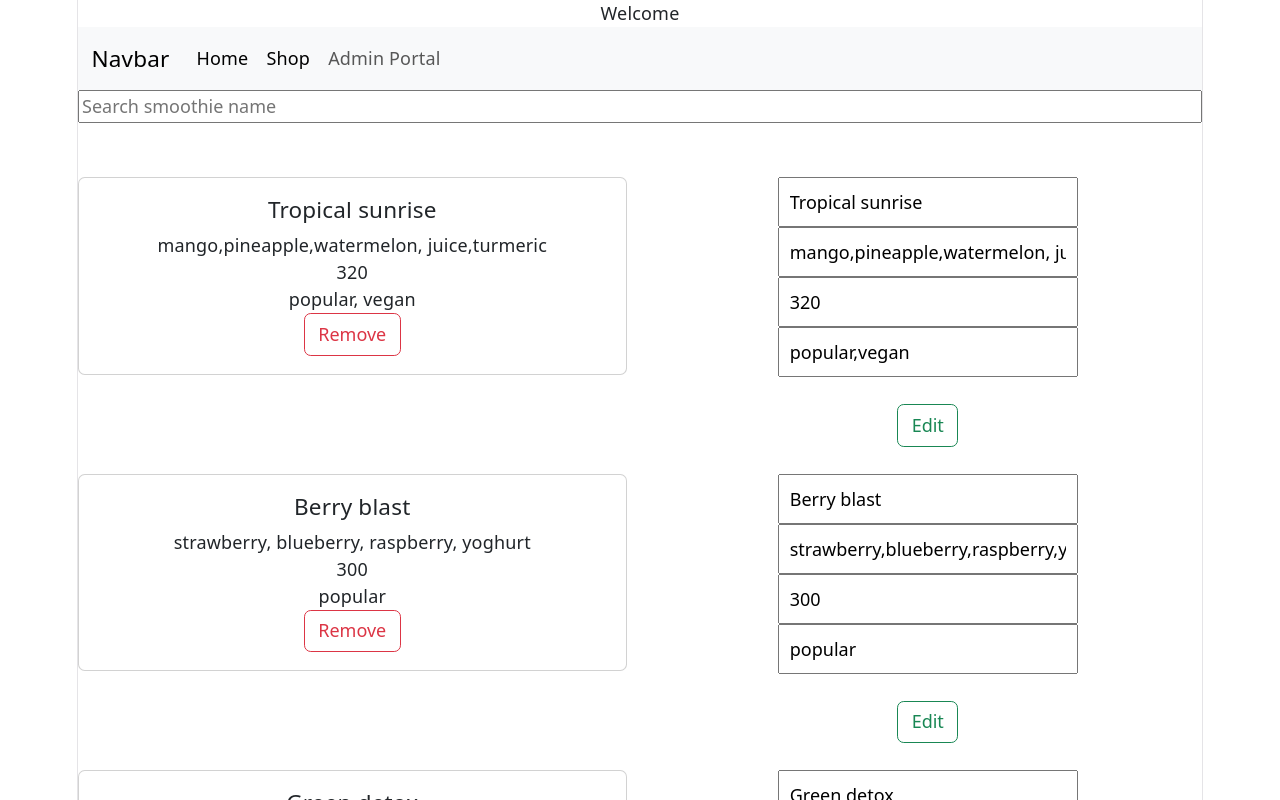
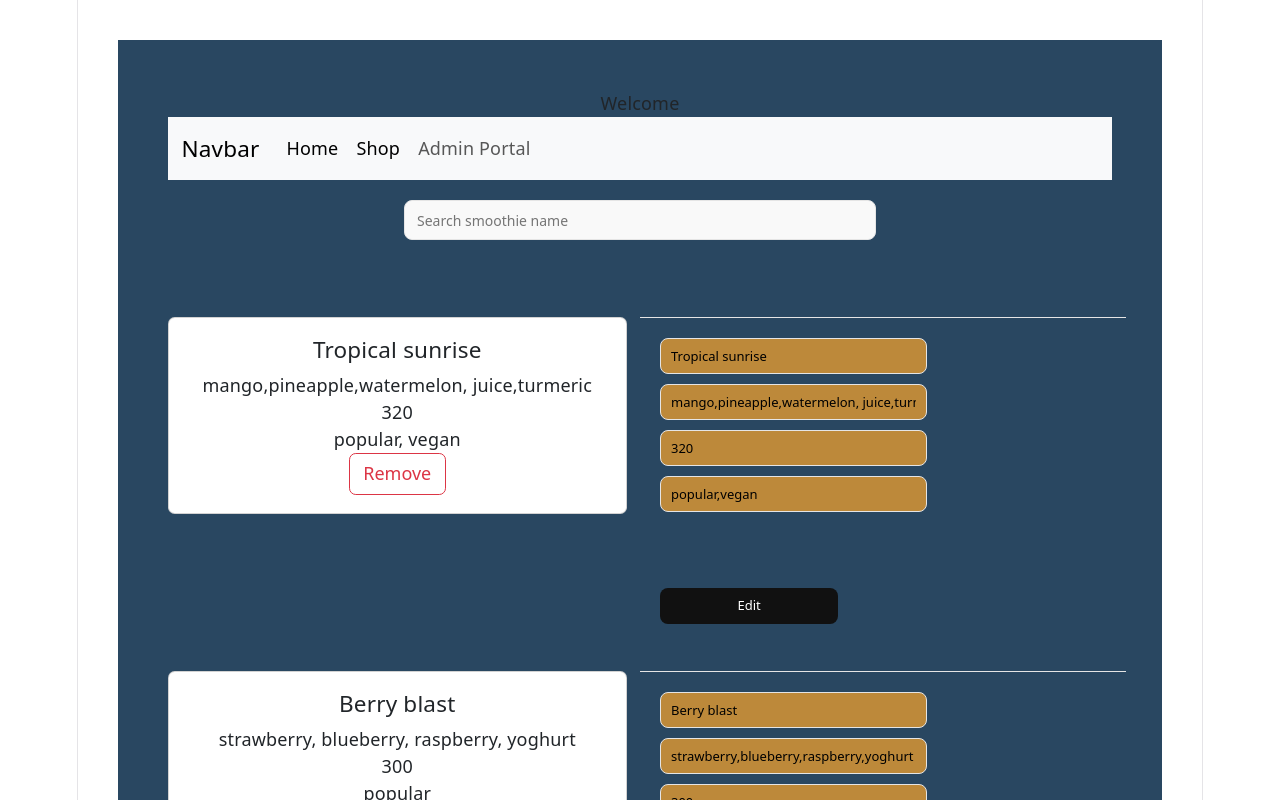
Before and after one commit to risper4/showcase-project, a React (Vite) app: page /shop in a window 1280 px wide. Shown: the top 800 px of the page. Built offline with nearby package versions, Linux system fonts and the light colour scheme; data requests are answered from the project's data file.

Commit message:
Additional styling

```diff
--- a/db.json
+++ b/db.json
@@ -117,9 +117,7 @@
         "chia seeds"
       ],
       "price": 400,
-      "badges": [
-        "popular"
-      ]
+      "badges": "new"
     },
     {
       "id": "9",
@@ -152,7 +150,7 @@
     },
     {
       "name": "Vanilla Banana smoothie",
-      "price": "500",
+      "price": "300",
       "ingredients": [
         "Banana",
         "Yorghut"
@@ -161,7 +159,14 @@
         "Popular"
       ],
       "id": "vBr-NH_hOjI"
+    },
+    {
+      "name": "Sweet special ",
+      "price": "320",
+      "ingredients": "chia seeds, oat milk, strawberries, honey, mangoes",
+      "badges": "New, Special offer",
+      "id": "uuSQtq4Txbk"
     }
   ],
-  "$schema": ["./node_modules/json-server/schema.json"]
+  "$schema": "./node_modules/json-server/schema.json"
 }
--- a/src/App.css
+++ b/src/App.css
@@ -184,17 +184,125 @@
 } */
 
 
-form > input {
-  width : 300px;
-  height: 50px;
-  font-size: 18px;
-  padding: 10px;
+#frm input {
+  width: 100%;
+  box-sizing: border-box;
+  height: 40px;
+  padding: 0 12px;
+  font-size: 14px;
+  background: #f9f9f9;
+  border: 0.5px solid #e5e5e5;
+  border-radius: 8px;
+  outline: none;
+  margin-bottom: 1.25rem;
+  transition: border-color 0.15s;
 }
 
-.frm {
+#frm {
+  max-width: 480px;
+  margin: 2rem auto;
+  padding: 2rem;
+  background: #fff;
+  border: 0.5px solid #e5e5e5;
+  border-radius: 12px;
+}
+
+#frm input:focus {
+  border-color: #aaa;
+  box-shadow: 0 0 0 3px rgba(0, 0, 0, 0.05);
+}
+
+#frm input ::placeholder {
+  color: #bbb;
+}
+
+#frm button {
+  width: 100%;
+  height: 40px;
+  font-size: 14px;
+  font-weight: 500;
+  background: #111;
+  color: #fff;
+  border: none;
+  border-radius: 8px;
+  cursor: pointer;
+  margin-top: 0.5rem;
+  transition: opacity 0.15s;
+}
+
+#frm {
+  display: grid;
+  grid-template-columns: 1fr 1fr;
+  gap: 20px;
+}
+
+.edit-form {
+  border-top: 0.5px solid #e5e5e5;
+  padding: 20px;
   display: flex;
-  flex-direction: row;
-  flex-wrap: wrap;
+  flex-direction: column;
+  gap: 10px;
+}
+
+.edit-form input {
+  width: 60%;
+  box-sizing: border-box;
+  height: 36px;
+  padding: 0 10px;
+  font-size: 13px;
+  background: rgb(189, 137, 58);
+  border: 0.5px solid #e5e5e5;
+  border-radius: 8px;
+  outline: none;
+  transition: border-color 0.15s;
+}
+
+.edit-form input:focus {
+  border-color: #aaa;
+  box-shadow: 0 0 0 3px rgba(0, 0, 0, 0.05);
+}
+
+.edit-form button {
+  width: 40%;
+  height: 36px;
+  font-size: 13px;
+  font-weight: 500;
+  background: #111;
+  color: #fff;
+  border: none;
+  border-radius: 8px;
+  cursor: pointer;
+  margin-top: 2px;
+  transition: opacity 0.15s;
+}
+
+h1 {
+  color: chocolate;
+}
+
+
+#container {
+
+  overflow: hidden;
+  background-color: rgb(41, 71, 97);
+  margin: 40px;
+  padding: 50px;
+  display: block;
+  justify-content: center;
   align-items: center;
-  justify-content: center;
 }
+
+.search {
+  width: 50%;
+  box-sizing: border-box;
+  height: 40px;
+  padding: 0 12px;
+  font-size: 14px;
+  background: #f9f9f9;
+  border: 0.5px solid #e5e5e5;
+  border-radius: 8px;
+  outline: none;
+  margin-bottom: 1.25rem;
+  transition: border-color 0.15s;
+  margin-top: 20px;
+}
--- a/src/App.jsx
+++ b/src/App.jsx
@@ -10,7 +10,7 @@ function App() {
 
 
   return (
-    <>
+    <div id='container'>
       <SmoothieProvider>
         Welcome
         <BrowserRouter>
@@ -21,7 +21,7 @@ function App() {
         </Routes>
         </BrowserRouter>
       </SmoothieProvider>
-    </>
+    </div>
   )
 }
 
--- a/src/components/AdminPortal.jsx
+++ b/src/components/AdminPortal.jsx
@@ -14,7 +14,7 @@ export default function AdminPortal() {
     function handleSubmit (event) {
        event.preventDefault()
 
-       fetch('http://localhost:3000/smoothies',
+       fetch('http://localhost:3001/smoothies',
         {
             method : "POST",
             headers : {
@@ -55,7 +55,7 @@ export default function AdminPortal() {
     return(
         <>
         <NavBar/>
-        <form onSubmit={handleSubmit} className="frm">
+        <form onSubmit={handleSubmit} id="frm">
             <input
              type="text"
              id = {nameId}
--- a/src/components/NavBar.jsx
+++ b/src/components/NavBar.jsx
@@ -4,7 +4,7 @@ export default function NavBar() {
 
     return(
         <>
-            <nav className="navbar navbar-expand-lg bg-body-tertiary">
+            <nav className="navbar sticky-top navbar-expand-lg bg-body-tertiary">
                 <div className="container-fluid">
                     <Link className="navbar-brand" to="#">Navbar</Link>
                     <button className="navbar-toggler" type="button" data-bs-toggle="collapse" data-bs-target="#navbarNavAltMarkup" aria-controls="navbarNavAltMarkup" aria-expanded="false" aria-label="Toggle navigation">
--- a/src/components/Search.jsx
+++ b/src/components/Search.jsx
@@ -7,6 +7,7 @@ export default function Search({search, setSearch}) {
          placeholder="Search smoothie name"
          value={search || ''}
          onChange={(e) => setSearch(e.target.value)}
+         className="search"
          />
         </>
     )
--- a/src/components/ShopCard.jsx
+++ b/src/components/ShopCard.jsx
@@ -11,7 +11,7 @@ export default function ShopCard({smoothie, addDelete, addEdit}) {
 
 
     function handleEdit(){
-        fetch(`http://localhost:3000/smoothies/${smoothie.id}`,
+        fetch(`http://localhost:3001/smoothies/${smoothie.id}`,
             {
                 method : 'PATCH',
                 headers : {
@@ -42,7 +42,7 @@ export default function ShopCard({smoothie, addDelete, addEdit}) {
 
     function handleDelete() {
 
-        fetch(`http://localhost:3000/smoothies/${smoothie.id}`,
+        fetch(`http://localhost:3001/smoothies/${smoothie.id}`,
             {
                 method : 'DELETE'
             }
@@ -87,7 +87,7 @@ export default function ShopCard({smoothie, addDelete, addEdit}) {
       </div>
     </div>
 
-    <form onSubmit={handleEdit} >
+    <form onSubmit={handleEdit} className="edit-form">
         <input
          type="text"
          name="name"
--- a/src/useContext/SmoothieContext.jsx
+++ b/src/useContext/SmoothieContext.jsx
@@ -5,7 +5,7 @@ const SmoothieContext = createContext()
 
 export function SmoothieProvider({children}){
 
-    const {smoothies, loading, setSmoothies} = useFetchData('http://localhost:3000/smoothies')
+    const {smoothies, loading, setSmoothies} = useFetchData('http://localhost:3001/smoothies')
 
     return (
         <SmoothieContext.Provider value = {{smoothies, loading, setSmoothies}}>
```
